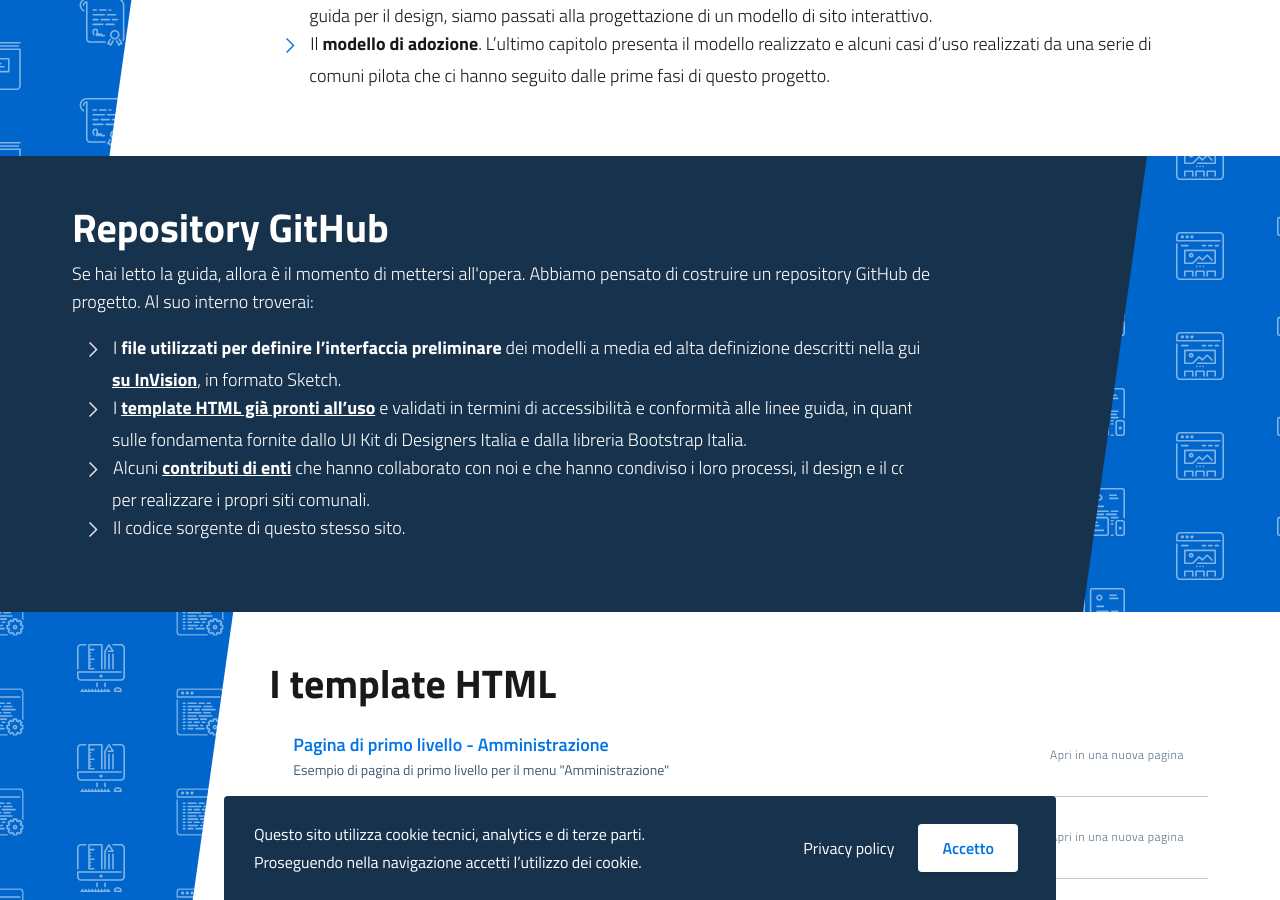
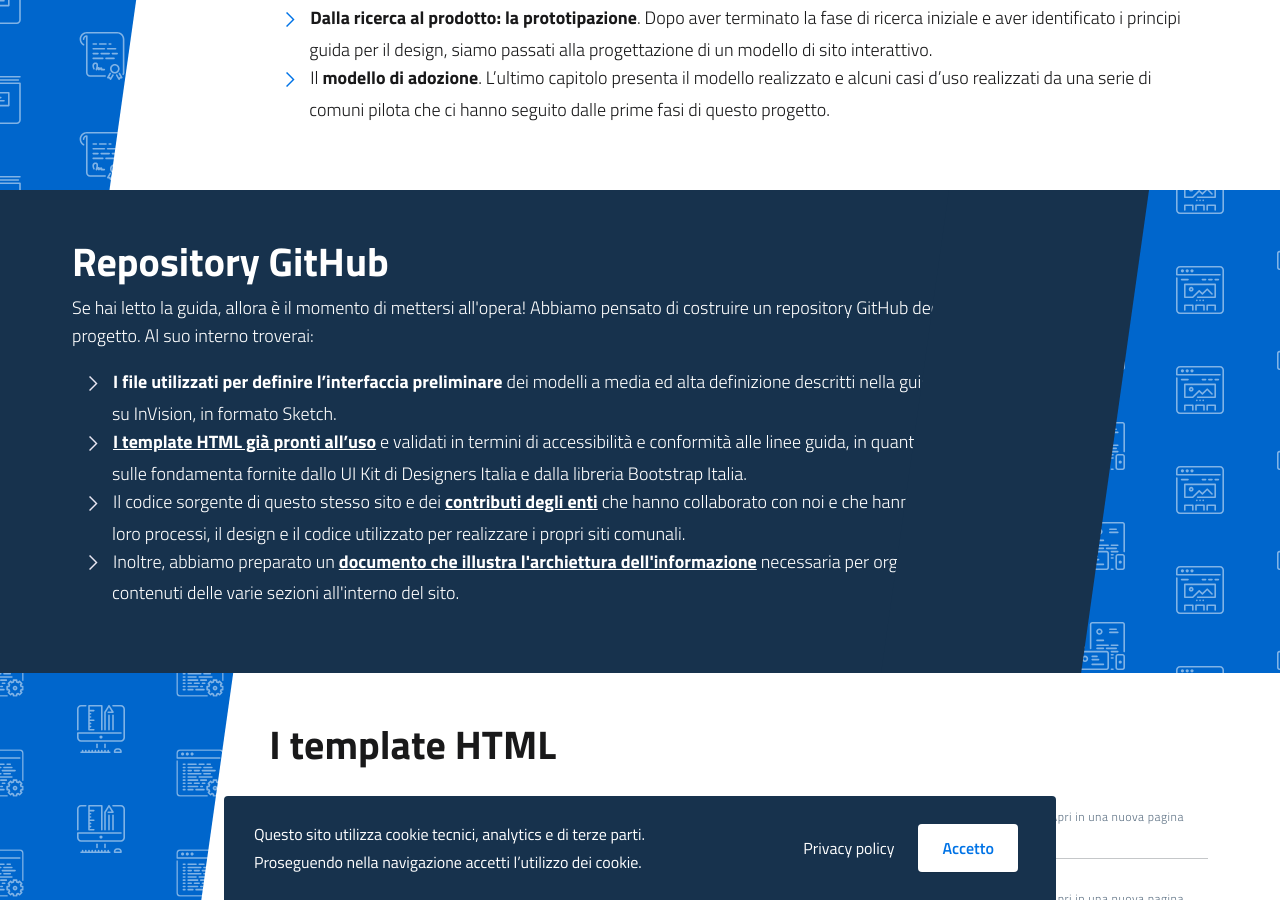
Before and after one commit to italia/design-comuni-prototipi, a Jekyll site: the page built from it/kit.md, in a window 1280 px wide and 900 px high, scrolled down 1104 px. Built offline with Jekyll 4.4.1, drawn with Linux system fonts in a browser that asks for light colours; some of the changed text lies outside the part shown.

Commit message:
Aggiunti alcuni contenuti

```diff
--- a/it/kit.md
+++ b/it/kit.md
@@ -34,6 +34,7 @@
         <div class="col-12 col-lg-10 px-4 py-5 order-1 bg-muted">
           <h1>Comincia da qui</h1>
           <p>Il progetto si compone di due grandi parti: un’approfondita documentazione tecnica e un repository GitHub con risorse di codice scaricabili.</p>
+          <p>Se qualcosa non è chiaro, o se vuoi confrontarti con i membri di Designers Italia, <a class="font-weight-bold" href="https://designers.italia.it/contatti/" target="_blank">contattaci</a>!</p>
         </div>
       </div>
     </div>
@@ -128,32 +129,32 @@
         </div>
         <div class="col-12 col-lg-10 px-4 py-5 order-1 bg-dark">
           <h2>Repository GitHub</h2>
-          <p>Se hai letto la guida, allora è il momento di mettersi all'opera. Abbiamo pensato di costruire un repository GitHub dedicato al progetto. Al suo interno troverai:</p>
+          <p>Se hai letto la guida, allora è il momento di mettersi all'opera! Abbiamo pensato di costruire un repository GitHub dedicato al progetto. Al suo interno troverai:</p>
           <ul class="list-with-icon-left">
           <li>
             <span class="icon-left">
               <svg class="icon icon-light"><use xlink:href="{{ site.baseurl }}/assets/bootstrap-italia/dist/svg/sprite.svg#it-chevron-right"></use></svg>
-              <span>I <span class="font-weight-bold">file utilizzati per definire l’interfaccia preliminare</span> dei modelli a media ed alta definizione descritti nella guida e <a class="text-white font-weight-bold" href="https://docs.italia.it/italia/designers-italia/design-comuni-docs/it/stabile/allegati-documenti-di-progetto.html">visibili su InVision</a>, in formato Sketch.</span>
+              <span><span class="font-weight-bold">I file utilizzati per definire l’interfaccia preliminare</span> dei modelli a media ed alta definizione descritti nella guida e visibili su InVision, in formato Sketch.</span>
             </span>
           </li>
           <li>
             <span class="icon-left">
               <svg class="icon icon-light"><use xlink:href="{{ site.baseurl }}/assets/bootstrap-italia/dist/svg/sprite.svg#it-chevron-right"></use></svg>
-              <span>I <a class="font-weight-bold text-white" href="#template-html">template HTML già pronti all’uso</a> e validati in termini di accessibilità e conformità alle linee guida, in quanto costruiti sulle fondamenta fornite dallo UI Kit di Designers Italia e dalla libreria Bootstrap Italia.</span>
+              <span><a class="font-weight-bold text-white" href="#template-html">I template HTML già pronti all’uso</a> e validati in termini di accessibilità e conformità alle linee guida, in quanto costruiti sulle fondamenta fornite dallo UI Kit di Designers Italia e dalla libreria Bootstrap Italia.</span>
             </span>
           </li>
           <li>
             <span class="icon-left">
               <svg class="icon icon-light"><use xlink:href="{{ site.baseurl }}/assets/bootstrap-italia/dist/svg/sprite.svg#it-chevron-right"></use></svg>
-              <span>Alcuni <a class="font-weight-bold text-white" href="{{ site.baseurl }}/it/esempi.html">contributi di enti</a> che hanno collaborato con noi e che hanno condiviso i loro processi, il design e il codice utilizzato per realizzare i propri siti comunali.</span>
+              <span>Il codice sorgente di questo stesso sito e dei <a class="font-weight-bold text-white" href="{{ site.baseurl }}/it/esempi.html">contributi degli enti</a> che hanno collaborato con noi e che hanno condiviso i loro processi, il design e il codice utilizzato per realizzare i propri siti comunali.</span>
             </span>
           </li>
           <li>
             <span class="icon-left">
               <svg class="icon icon-light"><use xlink:href="{{ site.baseurl }}/assets/bootstrap-italia/dist/svg/sprite.svg#it-chevron-right"></use></svg>
-              <span>Il codice sorgente di questo stesso sito.</span>
+              <span>Inoltre, abbiamo preparato un <a class="font-weight-bold text-white" href="https://docs.google.com/spreadsheets/d/1bE0Ns0LsU0VDvCBT1WXZ5_yIxJU5AbUYcu_F8yMfpHQ/">documento che illustra l'archiettura dell'informazione</a> necessaria per organizzare i contenuti delle varie sezioni all'interno del sito.</span>
             </span>
-          </li>
+           </li>
           </ul>
         </div>
       </div>
```
